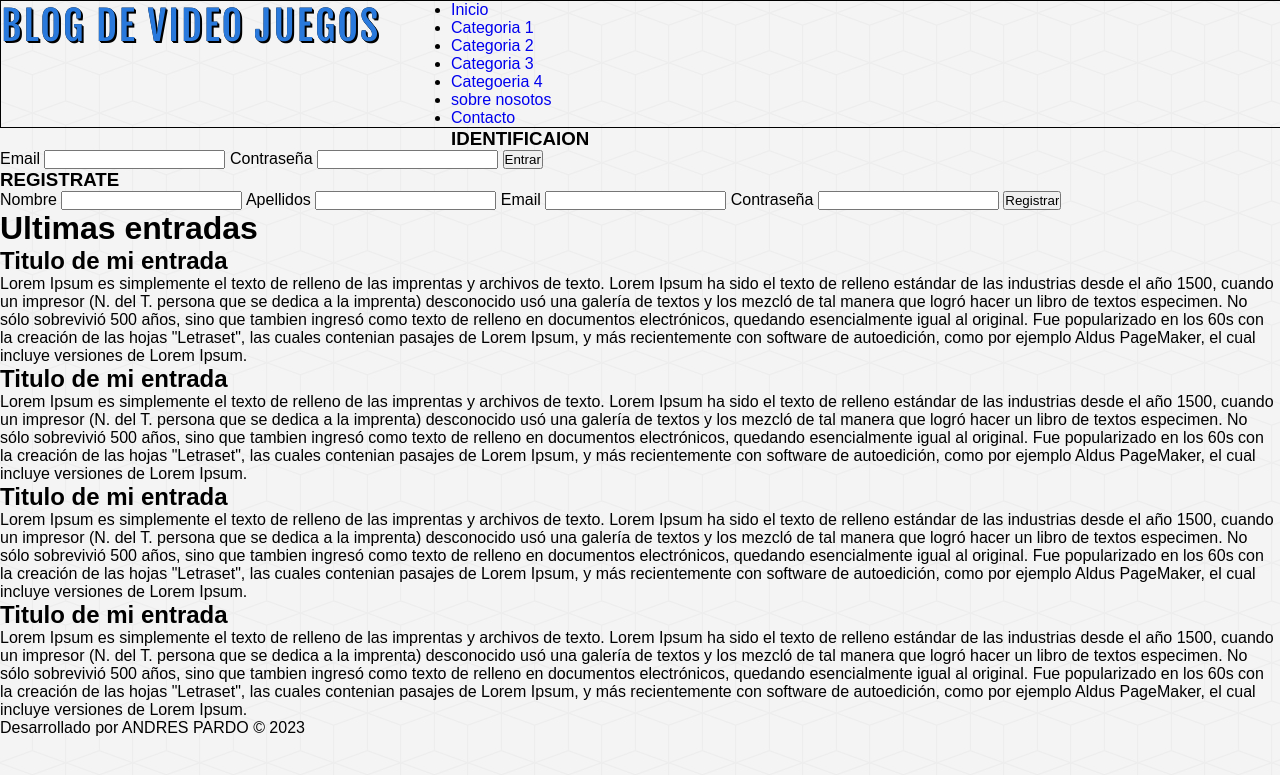
After one commit to De-javu/BasesDeDatos, a PHP site: page /master-php/proyecto-php/index.php in a window 1280 px wide. The commit adds this page. Shown: the top 775 px of the page. Run offline with PHP 8.4, Linux system fonts and the light colour scheme.

Commit message:
Proyecto con todo

```diff
--- /dev/null
+++ b/master-php/proyecto-php/assets/css/style.css
@@ -0,0 +1,93 @@
+/*
+FUNCIONES UTLIZADAS:
+*************************************FUENTES:***************************************
+@font-face = Permite definir una tipografia importante para el uso en un apagina web
+font-family = Establece el tiepo de eltra con la que se mostrara el texto
+src = Espesifica el recurso o la ruta que contiene a la fuente
+font-weight = Espesifica el peso o grueso de la letra
+font-style = permite espesificar un estilo de furntes
+**************************************GENERALES***************************************
+* = Permiete realizara seleccion universal
+margin = Se utiliza para establecer la margen de los cautro lados a las vez
+padding = Se utiliza para dar relleno a los cautro lados
+font-family = Establece la fuente o tipo de letra con la que se establece el texto
+text-decoration = Se utiliza para definir el sub rayado de un texo.
+
+***************************************body*********************************************
+background = Se utiliza como atajko para definir los valore de fondo en una unica regla
+***************************************.clearfix****************************************
+clear = Espesifica que un elemento debe estar al lado del elemento flotante que lo
+        preceden o si deben ser movidos
+float = Ubica a los elementos al lado izquierdo o derecho de su contenedor, permitiendo a
+        los elementos de texto o de linia permanecer a su costado.
+
+
+
+
+
+
+
+
+
+*/
+
+
+/*FUENTES*/
+
+@font-face{
+    font-family:"fajala";
+    src: url(../fonts/fuente.ttf) format('truetype');
+    font-weight: normal;
+    font-style: normal;
+}
+
+/*GENERALES*/
+*{
+    margin: 0px;
+    padding: 0px;
+    font-family: sans-serif, Helvetica, Arial;
+    text-decoration: none;
+}
+
+.clearfix{
+    clear: both;
+    float: none;
+}
+
+body{
+
+    background:url(../img/cubes.png) #F4F4F4;
+}
+
+/*CABECERA*/
+
+#cabecera{
+    width: 100%;
+    height: auto;
+    background: transparent;
+    margin: 0px auto;
+    border: 1px solid black;
+}
+
+#logo{
+float:left;
+width:450px;
+height: 140px;
+}
+
+#logo a{
+    font-family: "fajala", Helvetica;
+    font-size: 40px;
+    letter-spacing: 2px;
+    color:#2979DC;
+    text-shadow: 0px 0px 0px black, 1px 1px 0px black, 2px 2px 0px black;
+    transition: all 500ms;
+}
+
+#logo a:hover{
+cursor: pointer;
+text-shadow: 0px 0px 0px black, -1px 1px 0px black, 2px 2px 0px black;
+}
+
+
+PROXIMA SECCION TOMAR APUNTES DE LOS CAMPOS UTILIZADOS
--- /dev/null
+++ b/master-php/proyecto-php/index.php
@@ -0,0 +1,221 @@
+<!--
+FUNCIONES UTLIZADAS:
+
+DOCTYPE = Se iinforma al navegadoir que version de html se uso para desarrollar el documento
+lang = Se utilizar para espesificar el idioma del texto que tiene el elemento
+head = Es donde se ponde la informacion de un documento en html y los metadatos
+meta charset="UTF-8 = Codifica los caracteres mas comunes en la red
+title = Se utiliza para definir el titulo que lleva las pagina web
+body = Se utiliza para definir el cuero del documento
+header = contiene el encabezado de una seccion del documento
+id = Se utiliza com un identificador unico
+div =  SE utiliza para definir una divicion, En las que se permite adjuntar varios
+       elementos de un bloque.
+a href = Se utiliza para crear enlaces externos e internos dentro de un docuemnto html
+nav = SE utiliza para definir una seccion de un docuemnto que contiene enlaces  de navegacion
+ul = Se utliza para crear listas no ordenadas
+li = Se utiliza para representar un u  item de dentro de una lista se ordena o desrdenada
+div id = Se utliza para agrupar un bloque conidentidad, listo para empezar aplicar estilo
+aside = Se utiliza como contenedro levemente relevante para el documento.
+class = ES un atributo global que  permiete a css y java scrip sellcionar para aplicar diseño
+h3 = Se utiliza para poner titulos
+form action = Define l aubicacion de la URL donde se enviaran los datos que el formulario
+              ha recojido cuando se valiada.
+method = Define el  metodp por el cual envia los datos datos(GET_ o POST)
+label for = Permite brindar un orden visula al formulario essa asociado con un control llamado
+            for llamdo el control de eqtiqueta.
+input type = Representa u campo de dato tioado que permiete a los usurauios editar su valor
+             su valor sse representa por el atributo type, ya que es capas de provver muchos campos
+submit = El boton que envia los datos del formulario al servidor
+value = Se utliza e atributo  para definir el valor enviado por el formulario
+h1 = Nos permiete crear titulos
+article= Nos permite dividir dentrod el pagina web, segmentos que son utilizados para,
+         articulos , noticias o entradas.
+h2 = NO permite definir titulos
+p = se utiliza para crear parrafos
+footer = Es la parte inferior de una pagina web quedentro incluye informacio de intetres
+         para la persona que navega en ella.
+
+-->
+
+<!DOCTYPE html>
+<html lang="en">
+<head>
+    <meta charset="UTF-8">
+    <meta http-equiv="X-UA-Compatible" content="IE=edge">
+    <meta name="viewport" content="width= , initial-scale=1.0">
+     <link rel="stylesheet" type="text/css" href="./assets/css/style.css"/>
+    <title>Blog ANDRES</title>
+</head>
+<body>
+
+<!-- CABECERA -->
+<header id = "cabecera">
+    <div id ="logo">
+        <a href="index.php">
+            BLOG DE VIDEO JUEGOS
+        </a>
+    </div>
+
+<!-- MENU  -->
+
+<nav id="menu">
+    <ul>
+        <li>
+            <a href="index.php">Inicio</a>
+        </li>
+        <li>
+            <a href="index.php">Categoria 1</a>
+        </li>
+        <li>
+            <a href="index.php">Categoria 2</a>
+        </li>
+        <li>
+            <a href="index.php">Categoria 3</a>
+        </li>
+        <li>
+            <a href="index.php">Categoeria 4</a>
+        </li>
+        <li>
+            <a href="index.php">sobre nosotos</a>
+        </li>
+        <li>
+            <a href="index.php">Contacto</a>
+        </li>
+    </ul>
+
+</nav>
+
+</header>
+
+<div id="contenedor">
+
+<!-- BARRA LATERAL  -->
+
+<aside id="sidebar">
+    <div id="login" class="bloque">
+        <h3>IDENTIFICAION</h3>
+        <form action="login.php" method="POST">
+            <label for="email">Email</label>
+            <input type="email" name ="email"/>
+
+            <label for="password">Contraseña</label>
+            <input type="password" name ="password"/>
+
+
+            <input type="submit" value="Entrar" />
+
+
+        </form>
+    </div>
+
+    <div id="registrer" class="bloque">
+        <h3>REGISTRATE</h3>
+        <form action="registro.php" method="POST">
+            <label for="nombre">Nombre</label>
+            <input type="text" name ="nombre"/>
+
+
+            <label for="apellidos">Apellidos</label>
+            <input type="text" name ="apellidos"/>
+
+
+            <label for="email">Email</label>
+            <input type="email" name ="email"/>
+
+
+            <label for="password">Contraseña</label>
+            <input type="password" name ="password"/>
+
+
+            <input type="submit" value="Registrar" />
+
+
+        </form>
+    </div>
+</aside>
+
+<!-- CAJA PRINCIPAL -->
+
+<div id="Principal">
+    <h1>Ultimas entradas</h1>
+
+    <article class= "entradas">
+        <h2>Titulo de mi entrada</h2>
+        <p>
+        Lorem Ipsum es simplemente el texto de relleno de las imprentas y archivos de texto.
+        Lorem Ipsum ha sido el texto de relleno estándar de las industrias desde el año 1500,
+        cuando un impresor (N. del T. persona que se dedica a la imprenta) desconocido usó una
+        galería de textos y los mezcló de tal manera que logró hacer un libro de textos
+        especimen. No sólo sobrevivió 500 años, sino que tambien ingresó como texto de relleno
+        en documentos electrónicos, quedando esencialmente igual al original. Fue popularizado
+        en los 60s con la creación de las hojas "Letraset", las cuales contenian pasajes de
+        Lorem Ipsum, y más recientemente con software de autoedición, como por ejemplo Aldus
+        PageMaker, el cual incluye versiones de Lorem Ipsum.
+        </p>
+
+    </article>
+
+    <article class= "entradas">
+        <h2>Titulo de mi entrada</h2>
+        <p>
+        Lorem Ipsum es simplemente el texto de relleno de las imprentas y archivos de texto.
+        Lorem Ipsum ha sido el texto de relleno estándar de las industrias desde el año 1500,
+        cuando un impresor (N. del T. persona que se dedica a la imprenta) desconocido usó una
+        galería de textos y los mezcló de tal manera que logró hacer un libro de textos
+        especimen. No sólo sobrevivió 500 años, sino que tambien ingresó como texto de relleno
+        en documentos electrónicos, quedando esencialmente igual al original. Fue popularizado
+        en los 60s con la creación de las hojas "Letraset", las cuales contenian pasajes de
+        Lorem Ipsum, y más recientemente con software de autoedición, como por ejemplo Aldus
+        PageMaker, el cual incluye versiones de Lorem Ipsum.
+        </p>
+
+    </article>
+
+    <article class= "entradas">
+        <h2>Titulo de mi entrada</h2>
+        <p>
+        Lorem Ipsum es simplemente el texto de relleno de las imprentas y archivos de texto.
+        Lorem Ipsum ha sido el texto de relleno estándar de las industrias desde el año 1500,
+        cuando un impresor (N. del T. persona que se dedica a la imprenta) desconocido usó una
+        galería de textos y los mezcló de tal manera que logró hacer un libro de textos
+        especimen. No sólo sobrevivió 500 años, sino que tambien ingresó como texto de relleno
+        en documentos electrónicos, quedando esencialmente igual al original. Fue popularizado
+        en los 60s con la creación de las hojas "Letraset", las cuales contenian pasajes de
+        Lorem Ipsum, y más recientemente con software de autoedición, como por ejemplo Aldus
+        PageMaker, el cual incluye versiones de Lorem Ipsum.
+        </p>
+
+    </article>
+
+    <article class= "entradas">
+        <h2>Titulo de mi entrada</h2>
+        <p>
+        Lorem Ipsum es simplemente el texto de relleno de las imprentas y archivos de texto.
+        Lorem Ipsum ha sido el texto de relleno estándar de las industrias desde el año 1500,
+        cuando un impresor (N. del T. persona que se dedica a la imprenta) desconocido usó una
+        galería de textos y los mezcló de tal manera que logró hacer un libro de textos
+        especimen. No sólo sobrevivió 500 años, sino que tambien ingresó como texto de relleno
+        en documentos electrónicos, quedando esencialmente igual al original. Fue popularizado
+        en los 60s con la creación de las hojas "Letraset", las cuales contenian pasajes de
+        Lorem Ipsum, y más recientemente con software de autoedición, como por ejemplo Aldus
+        PageMaker, el cual incluye versiones de Lorem Ipsum.
+        </p>
+
+    </article>
+
+    </div>
+</div>
+
+<!-- PIE DE PAGINA  -->
+
+<footer id="pie">
+    <p>
+        Desarrollado por ANDRES PARDO &copy; 2023
+    </p>
+
+</footer>
+
+
+</body>
+</html>
```
Also changed, not shown: master-php/aprendiendo-php-mysql/index.php (+11 -0 lines), master-php/proyecto-php/assets/fonts/fuente.ttf (added), master-php/proyecto-php/assets/img/cubes.png (added).
